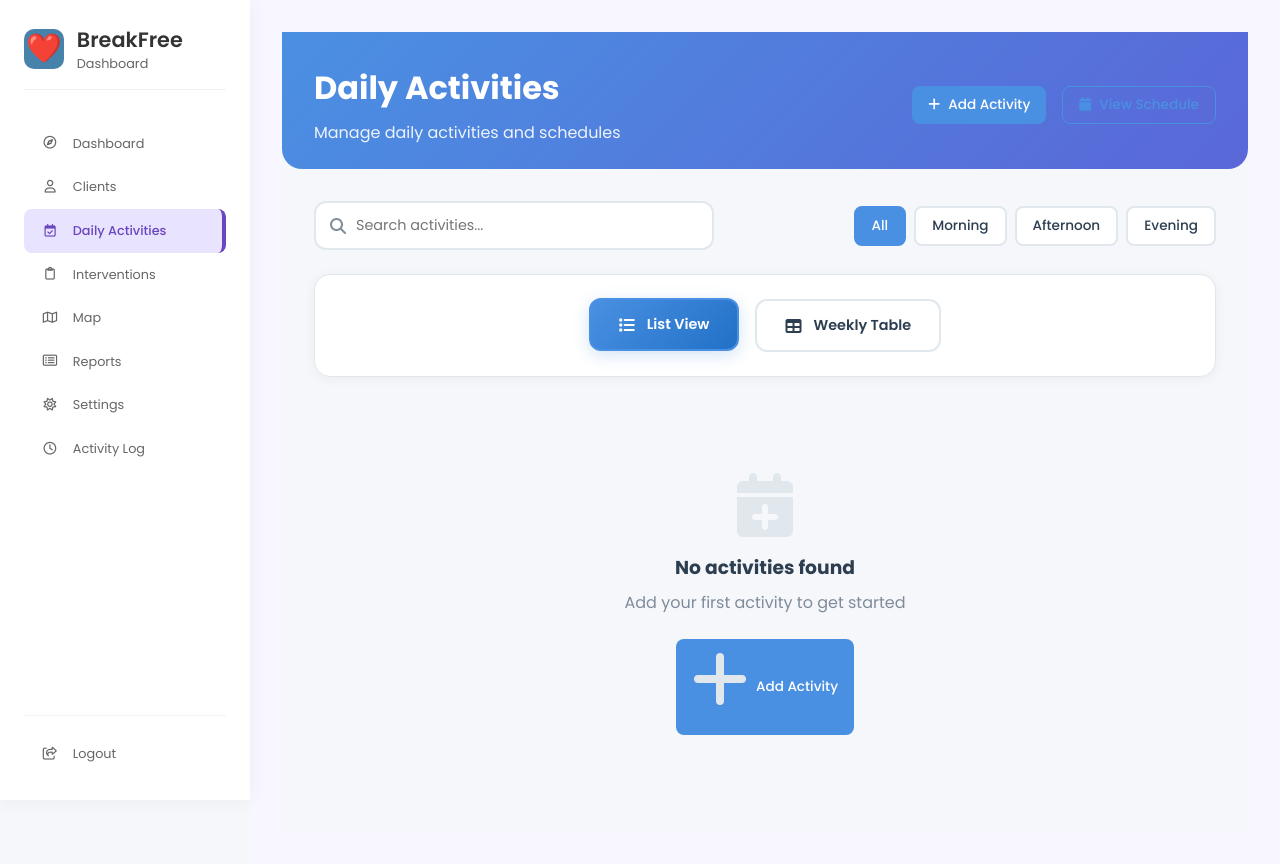
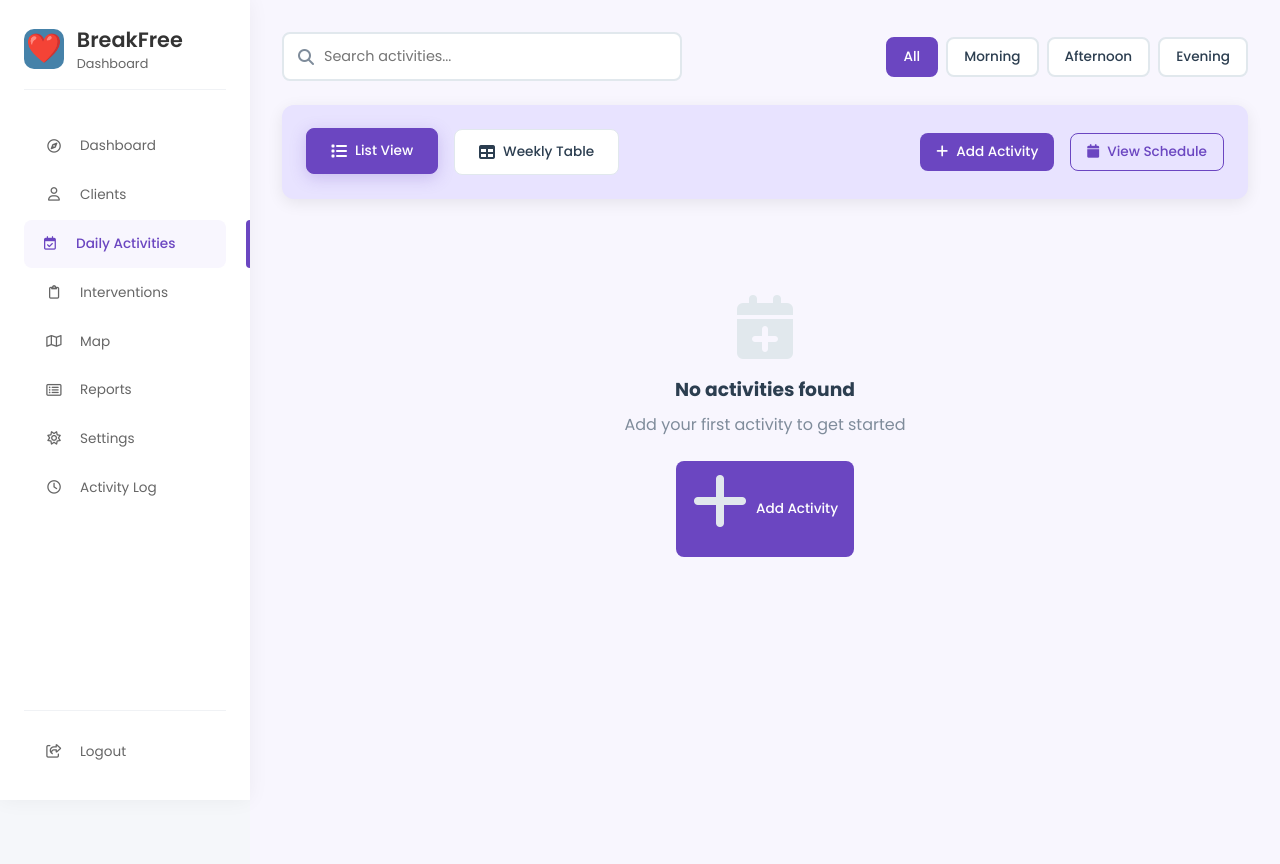
Before and after one commit to sicyyc/Breakfree, a Flask app: page /check_in in a window 1280 px wide. Run offline with Flask 3, Linux system fonts and the light colour scheme; the visitor is signed in with stand-in values (Sample User, id 1); data that the repository does not hold is empty; some libraries are stand-ins or nearby versions.

Commit message:
Daily Activities UI, Sidebar Design, and Minimal on Map

```diff
--- a/app.py
+++ b/app.py
@@ -344,10 +344,9 @@ def login():
         try:
             # Get form data
             email = request.form.get('email')
-            selected_role = request.form.get('role')
             uid = request.form.get('uid')
 
-            if not all([email, selected_role, uid]):
+            if not all([email, uid]):
                 return jsonify({'success': False, 'error': 'Missing required fields'}), 400
 
             # Verify the Firebase ID token
@@ -363,12 +362,8 @@ def login():
 
             actual_role = user_doc.to_dict().get('role')
 
-            # Verify that selected role matches actual role
-            if selected_role != actual_role:
-                return jsonify({
-                    'success': False,
-                    'error': f'Access denied. You are not authorized as {selected_role}.'
-                }), 403
+            if not actual_role:
+                return jsonify({'success': False, 'error': 'User role not found'}), 404
 
             # Store user info in session
             session['user_id'] = uid
--- a/static/css/check_in.css
+++ b/static/css/check_in.css
@@ -4,45 +4,19 @@
 .main-content {
     padding: 0;
     margin: 0;
-    background: var(--bg-main);
+    background: transparent;
     min-height: 100vh;
+    box-sizing: border-box;
 }
 
-/* Header Section */
-.activities-header {
-    display: flex;
-    justify-content: space-between;
-    align-items: center;
-    padding: 2rem 2rem 1.5rem;
-    background: linear-gradient(135deg, var(--primary-color) 0%, #5a67d8 100%);
-    color: white;
-    border-radius: 0 0 20px 20px;
-    margin-bottom: 2rem;
-}
 
-.header-left h1 {
-    margin: 0 0 0.5rem 0;
-    font-size: 2rem;
-    font-weight: 700;
-}
-
-.header-left p {
-    margin: 0;
-    opacity: 0.9;
-    font-size: 1rem;
-}
-
-.header-right {
-    display: flex;
-    gap: 1rem;
-}
 
 /* Filter Section */
 .filter-section {
     display: flex;
     justify-content: space-between;
     align-items: center;
-    padding: 0 2rem 1.5rem;
+    padding: 0 0 1.5rem 0;
     gap: 2rem;
 }
 
@@ -65,7 +39,7 @@
     width: 100%;
     padding: 0.75rem 1rem 0.75rem 2.5rem;
     border: 2px solid var(--border-color);
-    border-radius: 12px;
+    border-radius: 8px;
     font-size: 0.9rem;
     background: var(--bg-light);
     transition: all 0.3s ease;
@@ -95,44 +69,54 @@
 }
 
 .filter-btn:hover {
-    border-color: var(--primary-color);
-    background: var(--primary-color-light);
+    border-color: #6b46c1;
+    background: #e8e3ff;
 }
 
 .filter-btn.active {
-    background: var(--primary-color);
+    background: #6b46c1;
     color: white;
-    border-color: var(--primary-color);
+    border-color: #6b46c1;
 }
 
-/* View Toggle */
+/* Toolbar Section */
+.toolbar {
+    display: flex;
+    justify-content: space-between;
+    align-items: center;
+    margin: 0 0 2rem 0;
+    padding: 1.5rem;
+    background: #e8e3ff;
+    border-radius: 12px;
+    box-shadow: 0 4px 16px rgba(0, 0, 0, 0.08);
+}
+
 .view-toggle {
     display: flex;
-    justify-content: center;
     gap: 1rem;
-    margin: 0 2rem 2rem;
-    padding: 1.5rem;
-    background: var(--bg-light);
-    border-radius: 16px;
-    border: 1px solid var(--border-color);
-    box-shadow: 0 2px 12px rgba(0, 0, 0, 0.05);
+}
+
+.action-buttons {
+    display: flex;
+    gap: 1rem;
 }
 
 .view-btn {
-    padding: 0.875rem 1.75rem;
-    border: 2px solid var(--border-color);
+    padding: 0.75rem 1.5rem;
+    border: none;
     background: var(--bg-light);
     color: var(--text-dark);
-    border-radius: 12px;
+    border-radius: 8px;
     cursor: pointer;
-    font-size: 0.9rem;
-    font-weight: 600;
+    font-size: 0.85rem;
+    font-weight: 500;
     transition: all 0.3s ease;
     display: flex;
     align-items: center;
-    gap: 0.75rem;
+    gap: 0.5rem;
     position: relative;
     overflow: hidden;
+    border: 1px solid var(--border-color);
 }
 
 .view-btn::before {
@@ -151,17 +135,17 @@
 }
 
 .view-btn:hover {
-    border-color: var(--primary-color);
-    background: var(--primary-color-light);
+    border-color: #6b46c1;
+    background: white;
     transform: translateY(-1px);
-    box-shadow: 0 4px 12px rgba(74, 144, 226, 0.15);
+    box-shadow: 0 4px 12px rgba(107, 70, 193, 0.15);
 }
 
 .view-btn.active {
-    background: linear-gradient(135deg, var(--primary-color) 0%, var(--primary-color-dark) 100%);
+    background: #6b46c1;
     color: white;
-    border-color: var(--primary-color);
-    box-shadow: 0 4px 16px rgba(74, 144, 226, 0.25);
+    border-color: #6b46c1;
+    box-shadow: 0 4px 16px rgba(107, 70, 193, 0.25);
     transform: translateY(-1px);
 }
 
@@ -171,53 +155,23 @@
 
 /* Activities Container */
 .activities-container {
-    padding: 0 2rem 2rem;
+    padding: 0;
 }
 
 /* Weekly Table Container */
 .weekly-table-container {
-    padding: 0 2rem 2rem;
+    padding: 0;
 }
 
-.table-header {
-    text-align: center;
-    margin-bottom: 2rem;
-    padding: 1.5rem;
-    background: linear-gradient(135deg, var(--primary-color) 0%, #5a67d8 100%);
-    color: white;
-    border-radius: 16px;
-    margin: 0 2rem 2rem;
-}
 
-.table-header h3 {
-    margin: 0 0 0.5rem 0;
-    color: white;
-    font-size: 1.75rem;
-    font-weight: 700;
-    display: flex;
-    align-items: center;
-    justify-content: center;
-    gap: 0.75rem;
-}
-
-.table-header h3 i {
-    font-size: 1.5rem;
-}
-
-.table-header p {
-    margin: 0;
-    color: rgba(255, 255, 255, 0.9);
-    font-size: 1rem;
-    font-weight: 400;
-}
 
 .table-wrapper {
-    background: var(--bg-light);
-    border-radius: 16px;
+    background: white;
+    border-radius: 12px;
     border: 1px solid var(--border-color);
-    overflow: visible;
+    overflow: hidden;
     box-shadow: 0 4px 20px rgba(0, 0, 0, 0.08);
-    margin: 0 2rem;
+    margin: 0;
     height: auto;
 }
 
@@ -560,12 +513,12 @@
 }
 
 .btn-primary {
-    background: var(--primary-color);
+    background: #6b46c1;
     color: white;
 }
 
 .btn-primary:hover {
-    background: var(--primary-color-dark);
+    background: #553c9a;
     transform: translateY(-1px);
 }
 
@@ -581,12 +534,12 @@
 
 .btn-outline {
     background: transparent;
-    color: var(--primary-color);
-    border: 1px solid var(--primary-color);
+    color: #6b46c1;
+    border: 1px solid #6b46c1;
 }
 
 .btn-outline:hover {
-    background: var(--primary-color);
+    background: #6b46c1;
     color: white;
 }
 
--- a/static/css/sidebar.css
+++ b/static/css/sidebar.css
@@ -45,64 +45,49 @@
   gap: 0rem;
 }
 .nav-item {
-  padding: 0.8rem 1rem;
-  border-radius: 8px;
+  padding: 0.9rem 1rem;
   cursor: pointer;
   transition: all 0.3s ease;
   display: flex;
   align-items: center;
-  gap: 0.8rem;
+  gap: 1rem;
   color: #666;
   text-decoration: none;
-  font-size: 0.8rem;
+  font-size: 0.85rem;
   position: relative;
-  border-right: 4px solid transparent; /* Add transparent border by default */
+  border-left: 4px solid transparent;
 }
 .nav-item:hover {
-  background: #ede9fe; /* soft violet hover background */
-  color: #6d28d9; /* violet text/icon color */
-  border-radius: 5px; /* slightly more pill-like on hover */
+  background: #f8f6fe;
+  color: #6b46c1;
+  border-radius: 8px;
 }
 
-/* Multiple selectors for active state to ensure it works */
+/* Active state styling */
 .nav-item.active,
 .nav-item[aria-current="page"],
 .sidebar .nav-item.active,
 a.nav-item.active {
-  background: #e8e3ff !important;
+  background: #f8f6fe !important;
   color: #6b46c1 !important;
-  border-right: 4px solid #6b46c1 !important;
   border-left: none !important;
   font-weight: 500;
+  border-radius: 8px;
 }
 
-/* Exact image design for dashboard active state only */
-.nav-item.active[href*="dashboard"],
-.nav-item[aria-current="page"][href*="dashboard"],
-.sidebar .nav-item.active[href*="dashboard"],
-a.nav-item.active[href*="dashboard"] {
-  background: #E0D9F7 !important;
-  color: #6A5ACD !important;
-  font-weight: 500;
-  position: relative;
-  border: none !important;
-  border-radius: 12px;
-}
-
-/* Right edge accent for dashboard active state only */
-.nav-item.active[href*="dashboard"]::after,
-.nav-item[aria-current="page"][href*="dashboard"]::after,
-.sidebar .nav-item.active[href*="dashboard"]::after,
-a.nav-item.active[href*="dashboard"]::after {
+/* Right edge accent bar on sidebar container */
+.nav-item.active::after,
+.nav-item[aria-current="page"]::after,
+.sidebar .nav-item.active::after,
+a.nav-item.active::after {
   content: '';
   position: absolute;
-  right: 0;
-  top: 50%;
-  transform: translateY(-50%);
+  right: -1.5rem;
+  top: 0;
   width: 4px;
-  height: 60%;
-  background: #6A5ACD;
-  border-radius: 2px 0 0 2px;
+  height: 100%;
+  background: #6b46c1;
+  border-radius: 10px 0px 0px 10px;
 }
 
 .nav-item i {
--- a/static/js/check_in.js
+++ b/static/js/check_in.js
@@ -397,7 +397,7 @@ async function confirmDelete() {
 
 // Open schedule modal
 function openScheduleModal() {
-    scheduleModal.style.display = 'block';
+    scheduleModal.style.display = 'flex';
     document.body.style.overflow = 'hidden';
     generateScheduleView();
 }
--- a/templates/check_in.html
+++ b/templates/check_in.html
@@ -5,21 +5,7 @@
 {% endblock %}
 {% block content %}
 <div class="main-content">
-    <!-- Header Section -->
-    <div class="activities-header">
-        <div class="header-left">
-            <h1>Daily Activities</h1>
-            <p>Manage daily activities and schedules</p>
-        </div>
-        <div class="header-right">
-            <button id="addActivityBtn" class="btn btn-primary">
-                <i class="fa-solid fa-plus"></i> Add Activity
-            </button>
-            <button id="viewScheduleBtn" class="btn btn-outline">
-                <i class="fa-solid fa-calendar"></i> View Schedule
-            </button>
-        </div>
-    </div>
+
 
     <!-- Filter and Search Section -->
     <div class="filter-section">
@@ -35,7 +21,8 @@
         </div>
     </div>
 
-    <!-- View Toggle -->
+    <!-- Toolbar Section -->
+    <div class="toolbar">
         <div class="view-toggle">
             <button id="listViewBtn" class="view-btn active">
                 <i class="fa-solid fa-list"></i> List View
@@ -43,6 +30,15 @@
             <button id="tableViewBtn" class="view-btn">
                 <i class="fa-solid fa-table"></i> Weekly Table
             </button>
+        </div>
+        <div class="action-buttons">
+            <button id="addActivityBtn" class="btn btn-primary">
+                <i class="fa-solid fa-plus"></i> Add Activity
+            </button>
+            <button id="viewScheduleBtn" class="btn btn-outline">
+                <i class="fa-solid fa-calendar"></i> View Schedule
+            </button>
+        </div>
     </div>
 
     <!-- Activities List View -->
@@ -66,10 +62,6 @@
 
     <!-- Weekly Table View -->
     <div id="tableView" class="weekly-table-container" style="display: none;">
-                <div class="table-header">
-                    <h3><i class="fa-solid fa-calendar-week"></i> Weekly Schedule</h3>
-                    <p>All activities organized by day and time</p>
-                </div>
         <div class="table-wrapper">
             <table class="weekly-schedule-table">
                 <thead>
--- a/templates/map.html
+++ b/templates/map.html
@@ -9,7 +9,6 @@
 <div class="main-header">
   <div>
     <h1><i class="fas fa-map-marked-alt"></i> Location Map</h1>
-    <p>View client distribution and heat map across all Laguna Province municipalities including Siniloan, Paete, Pakil, Sta. Maria, Mabitac, Cavinti, San Pedro, and more</p>
   </div>
   <div class="actions">
     <button class="btn-icon" id="refreshData" title="Refresh Data">
```
Also changed, not shown: other parts of static/css/check_in.css (+158 -99 lines), static/css/map.css (+8 -8 lines). Lines whose indentation alone changed are shown as unchanged.
